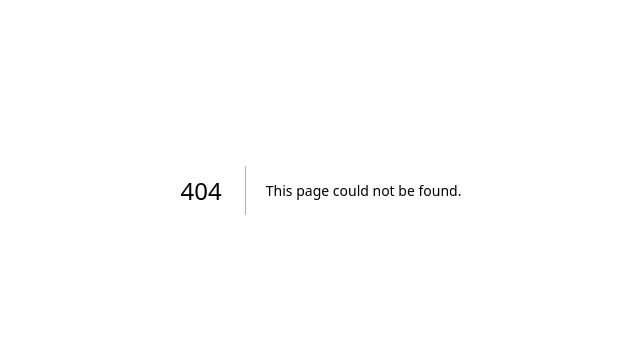
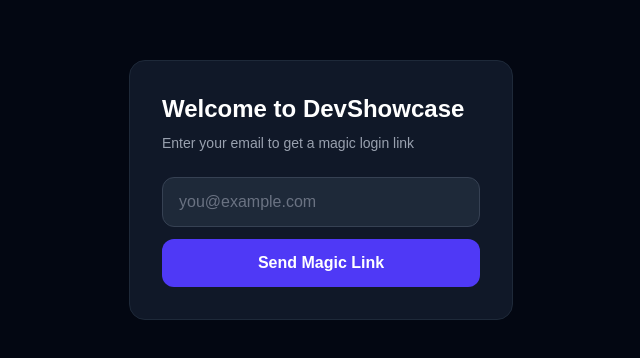
Before and after one commit to rishnudk/dev, a Next.js app in the folder frontend/: page /login in a window 1280 px wide. Before the commit this address had no page. Shown: the part 210-568 px from the top of the page, without its empty margins (319-959 px from the left). Built offline with nearby package versions, Linux system fonts and the light colour scheme; no server answers.

Commit message:
feat : add magic link auth. jwt middleware

```diff
--- /dev/null
+++ b/frontend/src/app/auth/verify/page.tsx
@@ -0,0 +1,65 @@
+'use client'
+
+import { useEffect, useState } from 'react'
+import { useRouter, useSearchParams } from 'next/navigation'
+import api from '@/lib/axios'
+import { useAuthStore } from '@/store/auth.store'
+
+export default function VerifyPage() {
+  const router       = useRouter()
+  const params       = useSearchParams()
+  const setAuth      = useAuthStore((s) => s.setAuth)
+  const [error, setError] = useState('')
+
+  useEffect(() => {
+    const token = params.get('token')
+
+    if (!token) {
+      setError('No token found in URL')
+      return
+    }
+
+    api.get(`/auth/verify?token=${token}`)
+      .then(({ data }) => {
+        const { token: jwt, user, isNewUser } = data.data
+
+        // Save to store + localStorage
+        setAuth(user, jwt)
+
+        // Redirect based on onboarding status
+        if (isNewUser) {
+          router.replace('/onboarding')
+        } else {
+          router.replace('/')
+        }
+      })
+      .catch((err) => {
+        setError(
+          err.response?.data?.message || 'Invalid or expired link'
+        )
+      })
+  }, [])
+
+  if (error) {
+    return (
+      <div className="min-h-screen flex items-center justify-center bg-gray-950">
+        <div className="text-center p-8">
+          <div className="text-5xl mb-4">❌</div>
+          <h1 className="text-xl font-bold text-white mb-2">Link Invalid</h1>
+          <p className="text-gray-400 mb-4">{error}</p>
+          <a href="/login" className="text-indigo-400 hover:underline">
+            Request a new link
+          </a>
+        </div>
+      </div>
+    )
+  }
+
+  return (
+    <div className="min-h-screen flex items-center justify-center bg-gray-950">
+      <div className="text-center">
+        <div className="text-white text-lg">Verifying your link...</div>
+      </div>
+    </div>
+  )
+}
--- /dev/null
+++ b/frontend/src/app/login/page.tsx
@@ -0,0 +1,87 @@
+'use client'
+
+import { useState } from 'react'
+import api from '@/lib/axios'
+
+export default function LoginPage() {
+  const [email, setEmail]       = useState('')
+  const [loading, setLoading]   = useState(false)
+  const [sent, setSent]         = useState(false)
+  const [error, setError]       = useState('')
+
+  const handleSubmit = async () => {
+    if (!email || !email.includes('@')) {
+      setError('Please enter a valid email')
+      return
+    }
+
+    setLoading(true)
+    setError('')
+
+    try {
+      await api.post('/auth/magic-link', { email })
+      setSent(true)
+    } catch (err: any) {
+      setError(err.response?.data?.message || 'Something went wrong')
+    } finally {
+      setLoading(false)
+    }
+  }
+
+  if (sent) {
+    return (
+      <div className="min-h-screen flex items-center justify-center bg-gray-950">
+        <div className="text-center p-8">
+          <div className="text-5xl mb-4">📬</div>
+          <h1 className="text-2xl font-bold text-white mb-2">
+            Check your email
+          </h1>
+          <p className="text-gray-400">
+            We sent a magic link to <span className="text-indigo-400">{email}</span>
+          </p>
+          <p className="text-gray-500 text-sm mt-2">
+            Link expires in 15 minutes
+          </p>
+        </div>
+      </div>
+    )
+  }
+
+  return (
+    <div className="min-h-screen flex items-center justify-center bg-gray-950">
+      <div className="w-full max-w-sm p-8 bg-gray-900 rounded-2xl border border-gray-800">
+        <h1 className="text-2xl font-bold text-white mb-2">
+          Welcome to DevShowcase
+        </h1>
+        <p className="text-gray-400 mb-6 text-sm">
+          Enter your email to get a magic login link
+        </p>
+
+        <input
+          type="email"
+          placeholder="you@example.com"
+          value={email}
+          onChange={(e) => setEmail(e.target.value)}
+          onKeyDown={(e) => e.key === 'Enter' && handleSubmit()}
+          className="w-full px-4 py-3 bg-gray-800 border border-gray-700
+                     rounded-xl text-white placeholder-gray-500
+                     focus:outline-none focus:border-indigo-500 mb-3"
+        />
+
+        {error && (
+          <p className="text-red-400 text-sm mb-3">{error}</p>
+        )}
+
+        <button
+          onClick={handleSubmit}
+          disabled={loading}
+          className="w-full py-3 bg-indigo-600 hover:bg-indigo-500
+                     disabled:opacity-50 text-white font-semibold
+                     rounded-xl transition-colors"
+        >
+          {loading ? 'Sending...' : 'Send Magic Link'}
+        </button>
+      </div>
+    </div>
+  )
+}
--- /dev/null
+++ b/frontend/src/lib/axios.ts
@@ -0,0 +1,28 @@
+import axios from 'axios'
+
+const api = axios.create({
+  baseURL: process.env.NEXT_PUBLIC_API_URL || 'http://localhost:5000/api',
+})
+
+// Attach JWT to every request automatically
+api.interceptors.request.use((config) => {
+  const token = localStorage.getItem('token')
+  if (token) {
+    config.headers.Authorization = `Bearer ${token}`
+  }
+  return config
+})
+
+// Handle 401 globally — log out user if token expired
+api.interceptors.response.use(
+  (response) => response,
+  (error) => {
+    if (error.response?.status === 401) {
+      localStorage.removeItem('token')
+      window.location.href = '/login'
+    }
+    return Promise.reject(error)
+  }
+)
+
+export default api
--- /dev/null
+++ b/frontend/src/store/auth.store.ts
@@ -0,0 +1,40 @@
+import { create } from "zustand"
+
+interface User {
+    id: string
+    email: string
+    name?: string | null
+    username?: string | null
+   avatarUrl?: string | null
+   bio?: string | null
+   field?: string | null
+   isOnboarded: boolean
+}
+
+interface AuthState {
+    user: User | null
+    token: string | null
+    isLoggedIn: boolean
+    setAuth: (user: User, token: string) => void
+    logout: () => void
+    setUser: (user: User) => void
+}
+
+export const useAuthStore = create<AuthState>((set) => ({
+    user: null,
+    token: null,
+    isLoggedIn: false,
+
+   setAuth: (user: User, token: string) => {
+    localStorage.setItem('token', token)
+    set({ user, token, isLoggedIn: true})
+   },
+
+   logout: () => {
+    localStorage.removeItem('token')
+    set({ user: null, token: null, isLoggedIn: false})
+   },
+
+   setUser: (user: User) => set({ user })
+
+}))
```
Also changed, not shown: 1 other file (tests, documents, lock files or other folders).
